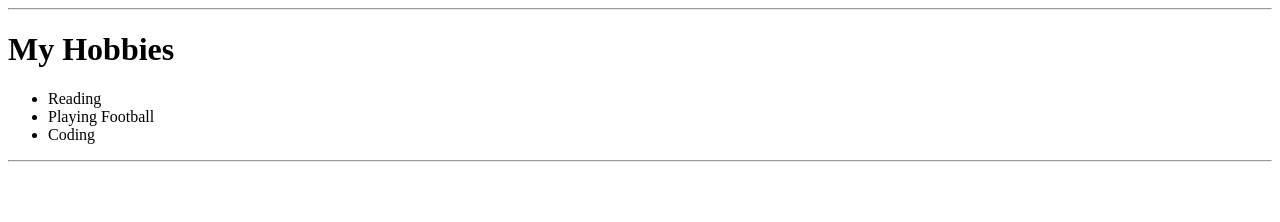
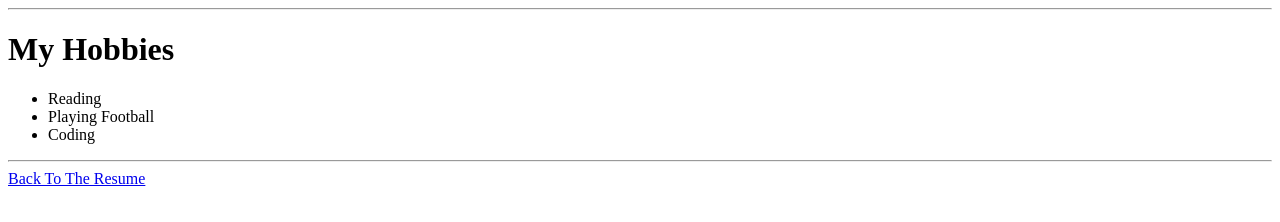
Before and after one commit to jjeyaarjun-crypto/html-capstone-projects1, a plain HTML site: page hobbies.html in a window 1280 px wide. Drawn offline with Linux system fonts and the light colour scheme.

Commit message:
Add back-to-resume link to hobbies page

```diff
--- a/hobbies.html
+++ b/hobbies.html
@@ -14,5 +14,6 @@
     <li>Coding</li>
   </ul>
   <hr />
+  <a href="./capstone1indexsolutions.html">Back To The Resume</a>
 </body>
 </html>
```
Lines whose indentation alone changed are shown as unchanged.
